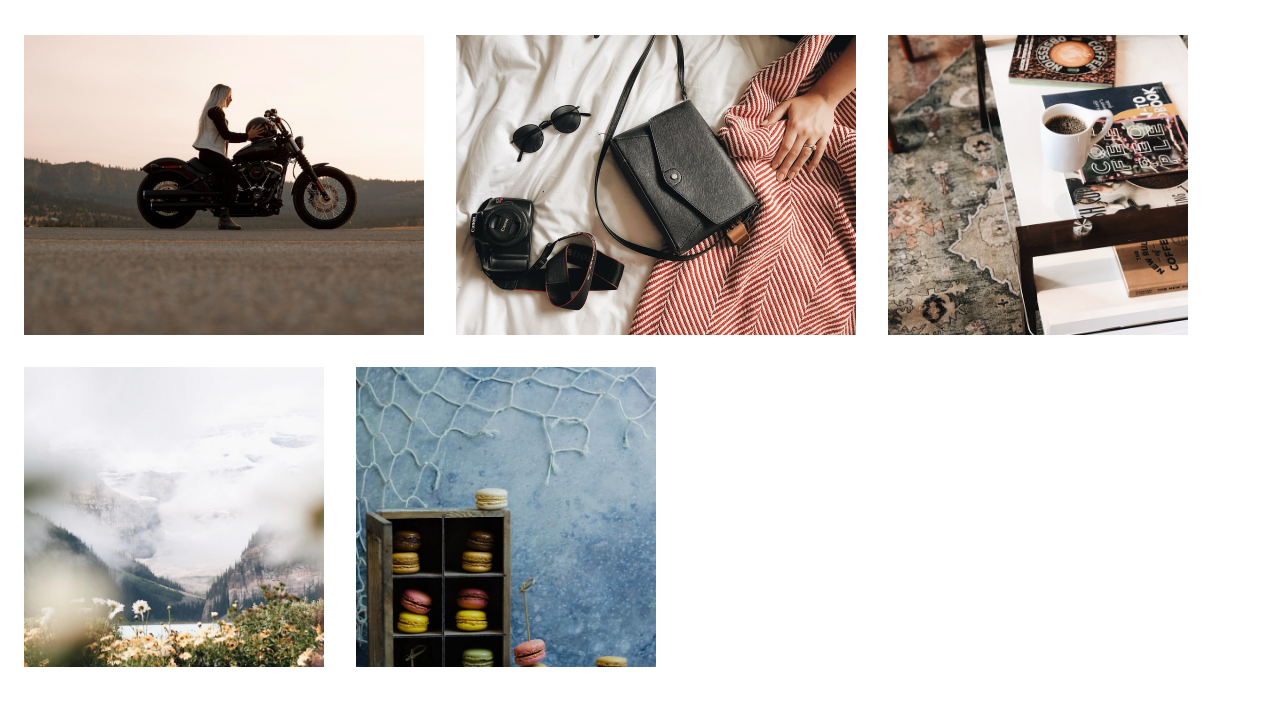
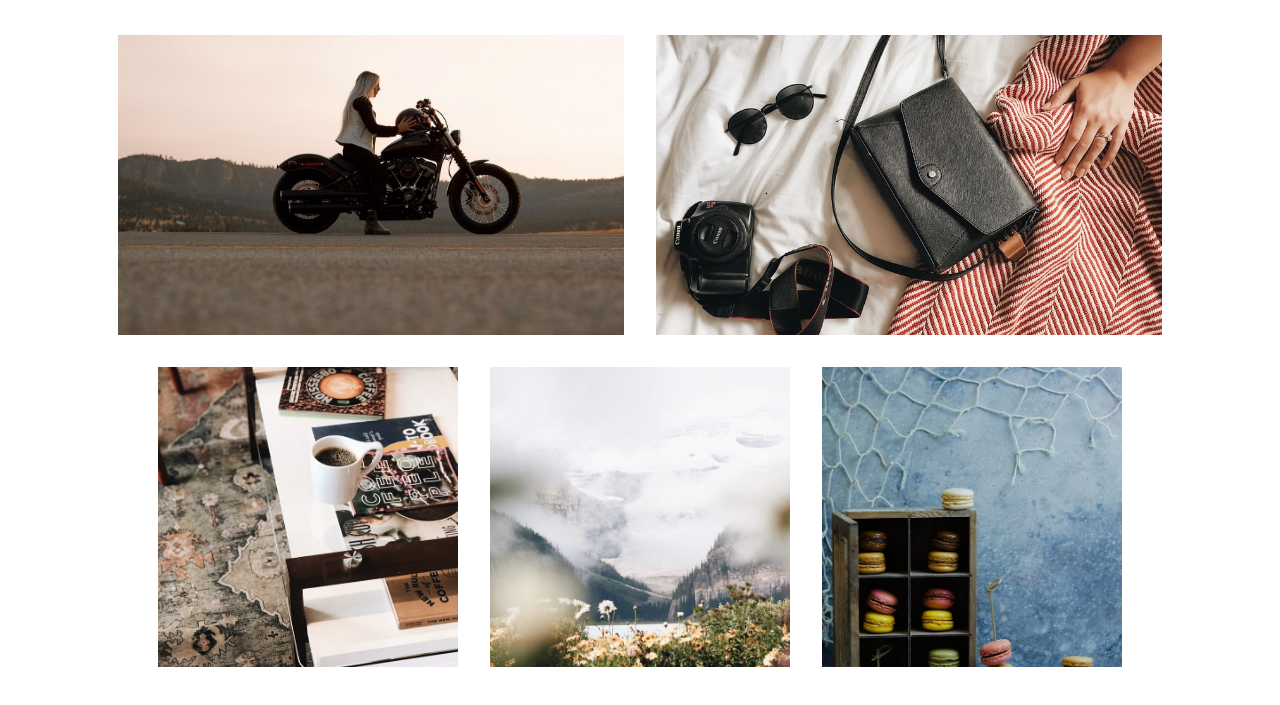
Before and after one commit to mel-tse/nthchild, a website: page index.html in a window 1280 px wide. Shown: the part 61-766 px from the top of the page. Drawn offline with Linux system fonts and the light colour scheme.

Commit message:
centre gallery

```diff
--- a/scss/main.scss
+++ b/scss/main.scss
@@ -6,6 +6,7 @@ h1 {
 
 .gallery {
     display: flex;
+    justify-content: center;
     flex-wrap: wrap;
 
     &__photocontainer {
@@ -38,7 +39,7 @@ h1 {
 
 div.gallery__photocontainer:nth-child(1),
 div.gallery__photocontainer:nth-child(2) {
-    width: 400px;
+    flex-basis: 40%;
 }
 
 // div.gallery__photocontainer:nth-child(2) {
```
Also changed, not shown: css/main.css.
